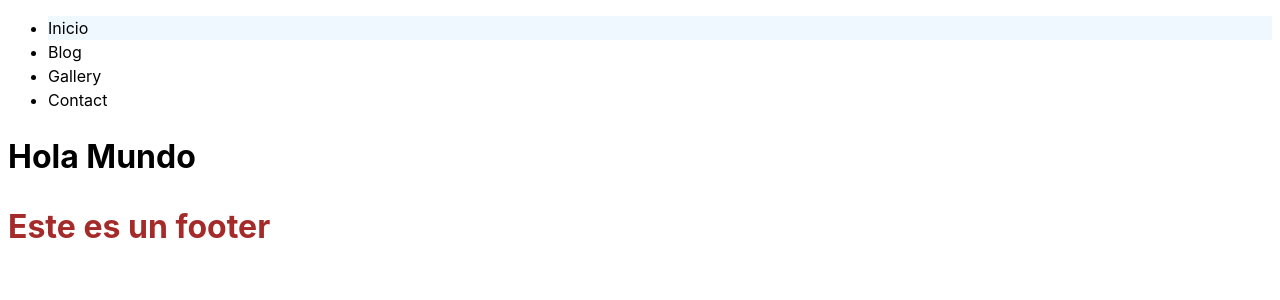
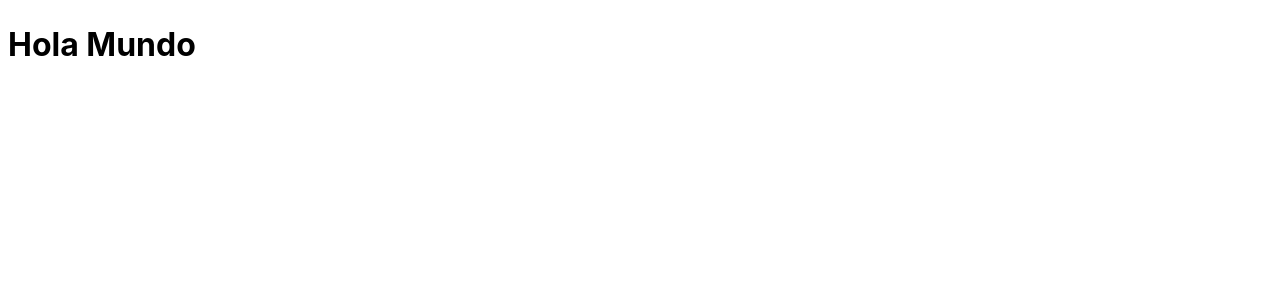
Before and after one commit to FernandoFxx/comision-54030-fap, a React (Vite) app: page / in a window 1280 px wide. Shown: the top 300 px of the page. Built offline with nearby package versions, Linux system fonts and the light colour scheme.

Commit message:
project clear

```diff
--- a/src/App.css
+++ /dev/null
@@ -1,5 +0,0 @@
-.tittle{
-  color: black;
-  width: 100%;
-  font-size: bold;
-}
--- a/src/App.jsx
+++ b/src/App.jsx
@@ -1,15 +1,10 @@
-import "./App.css"
-import { Navbar } from "./Navbar"
-import { Footer } from "./Footer"
 
 function App() {
 
 
   return (
     <div>
-      <Navbar />
       <h1 className="tittle">Hola Mundo</h1>
-      <Footer />
     </div>
   )
 }
--- a/src/Footer.jsx
+++ /dev/null
@@ -1,11 +0,0 @@
-import styles from "./Footer.module.css"
-
-export const Footer = ()=>{
-    return <div>
-
-        <h1 className={styles.tittleFooter}>Este es un footer</h1>
-
-
-    </div>
-
-}
--- a/src/Footer.module.css
+++ /dev/null
@@ -1,3 +0,0 @@
-.tittleFooter{
-    color: brown;
-}
--- a/src/Navbar.css
+++ /dev/null
@@ -1,5 +0,0 @@
-.navTiitle{
-    background-color: aliceblue;
-    width: 100%;
-    color: black;
-}
--- a/src/Navbar.jsx
+++ /dev/null
@@ -1,12 +0,0 @@
-import "./Navbar.css"
-
-export const Navbar = ()=>{
-    return <nav>
-        <ul>
-            <li className="navTiitle">Inicio</li>
-            <li>Blog</li>
-            <li>Gallery</li>
-            <li>Contact</li>
-        </ul>
-    </nav>
-}
```
